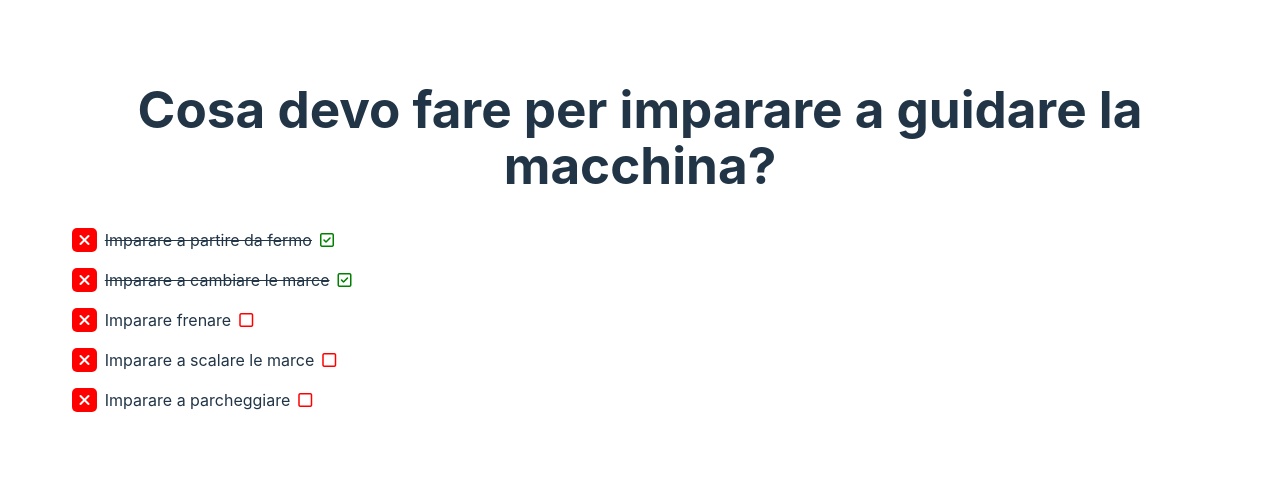
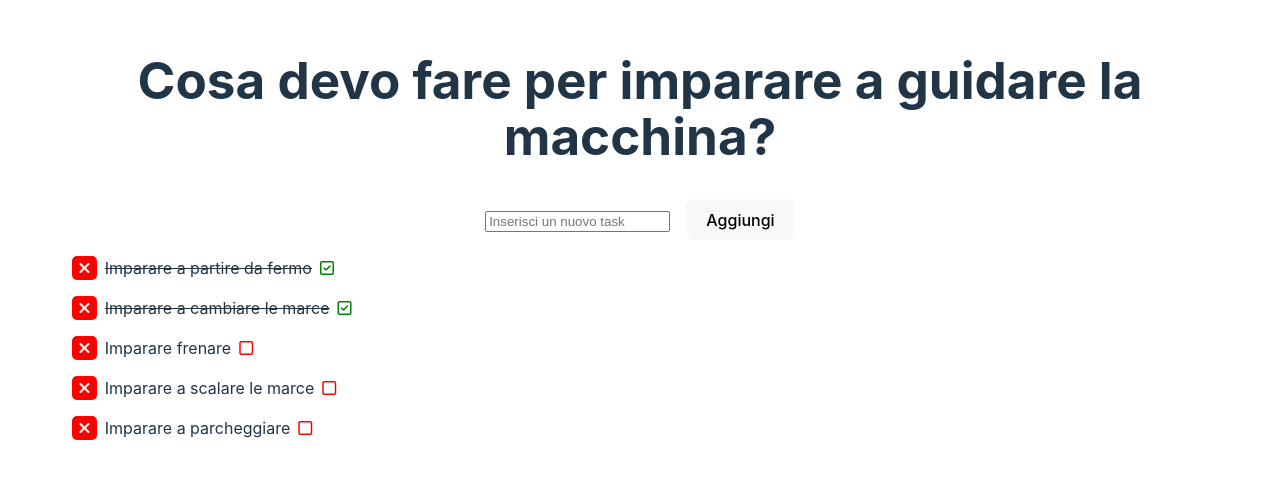
Before and after one commit to bagantegianluca/vue-todolist, a Vue app: page / in a window 1280 px wide. Shown: the part 163-642 px from the top of the page. Built offline with nearby package versions, Linux system fonts and the light colour scheme.

Commit message:
Complete milestone 3

```diff
--- a/src/App.vue
+++ b/src/App.vue
@@ -28,6 +28,7 @@ export default {
   data() {
     return {
       title: 'Cosa devo fare per imparare a guidare la macchina?',
+      newTodo: '',
       todoList: [
         {
           text: 'Imparare a partire da fermo',
@@ -53,8 +54,14 @@ export default {
     }
   },
   methods: {
-    removeTask(i) {
-      console.log(`Removed elemente in position ${i}`);
+    addTask(task) {
+      console.log(`Added element '${task}'`);
+      const newtask = {text: task, done: false};
+      this.todoList.push(newtask);
+      this.newTodo = '';
+    },
+    removeTask(task, i) {
+      console.log(`Removed element '${task}' in position ${i}`);
       this.todoList.splice(i, 1);
     }
   }
@@ -64,10 +71,14 @@ export default {
 <template>
 
 <h1>{{ title }}</h1>
+<div class="new-task">
+  <input type="text" placeholder="Inserisci un nuovo task" v-model="newTodo" @keyup.enter="addTask(newTodo)">
+  <button @click="addTask(newTodo)">Aggiungi</button>
+</div>
 
 <ul>
   <li v-for="(todo, index) in todoList" :class="todo.done ? 'todo-done' : ''">
-    <div class="tagRemove" @click="removeTask(index)"><i class="fa-solid fa-xmark"></i></div>
+    <div class="tagRemove" @click="removeTask(todo.text, index)"><i class="fa-solid fa-xmark"></i></div>
     {{ todo.text}}
   <span v-if="todo.done" :class="'color-green'"><i class="fa-regular fa-square-check"></i></span>
   <span v-else="todo.done" :class="'color-red'"><i class="fa-regular fa-square"></i></span>
@@ -77,6 +88,7 @@ export default {
 </template>
 
 <style>
+button{margin-left: 1rem;}
 *{list-style: none}
 li{display: flex; gap: .5rem; margin-block: 1rem;}
 .tagRemove{background: red; color: white; border-radius: 5px; padding-inline: .4rem; cursor: pointer;}
```
